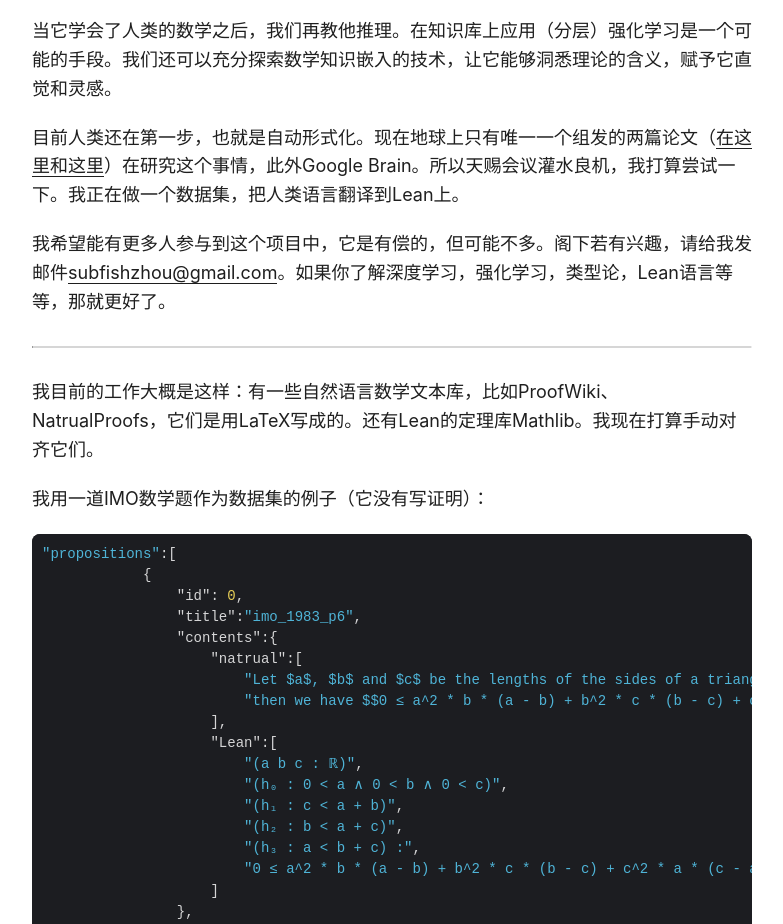
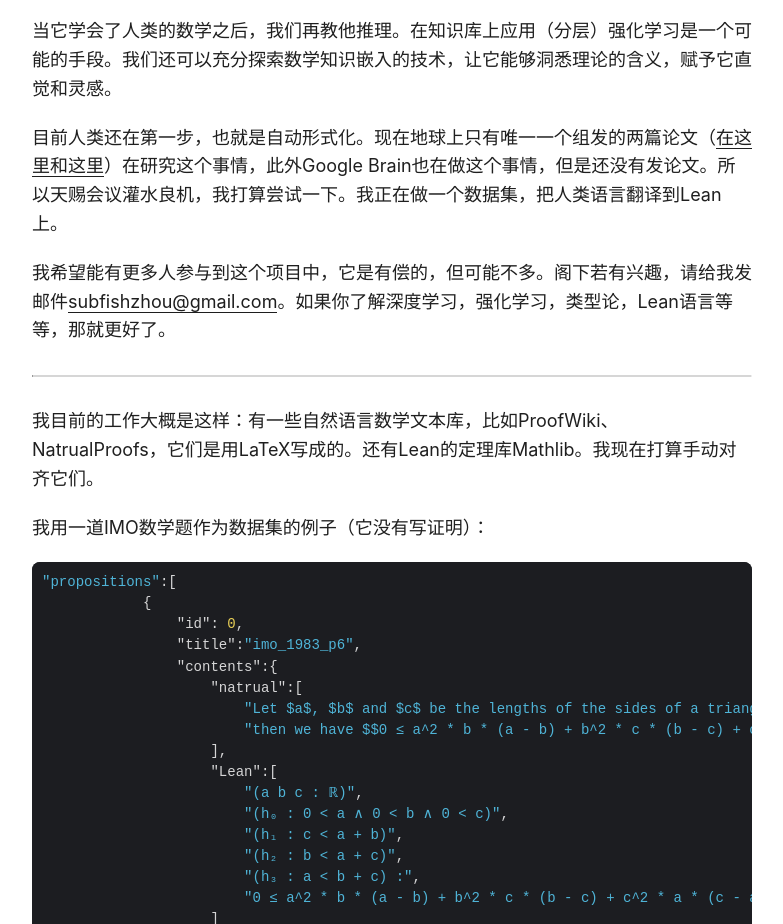
Before and after one commit to subfish-zhou/subfish-zhou.github.io, a plain HTML site: page posts/automath/index.html in a window 1280 px wide. Shown: the part 780-1704 px from the top of the page, without its empty margins (248-1031 px from the left). Drawn offline with Linux system fonts and the light colour scheme.

Commit message:
Update index.html
fix mistyping

```diff
--- a/posts/automath/index.html
+++ b/posts/automath/index.html
@@ -209,7 +209,7 @@
 <p>人类的逻辑太跳脱，语言太模糊，难保不会出岔子。计算机学数学是用精确的程序语言表述的，每一个定理每一个证明步骤都可以用精确的方式验证。太好了，这样数学就再也不会出错了。而且，机械化也不代表计算机不会拥有强大的直觉和灵感。人顶上这个肉球能干的事，铁块也不是不能干。</p>
 <p>但是目前遇到了一个困难。人写了浩如烟海的论文，没法一个一个变成精确的程序语言，教给计算机。但是我希望让它站在人类的肩膀上做新的数学。所以一个新的想法出现了，它叫做自动形式化。通过机器翻译的手段，把人类数学语言翻译成形式化语言。</p>
 <p>当它学会了人类的数学之后，我们再教他推理。在知识库上应用（分层）强化学习是一个可能的手段。我们还可以充分探索数学知识嵌入的技术，让它能够洞悉理论的含义，赋予它直觉和灵感。</p>
-<p>目前人类还在第一步，也就是自动形式化。现在地球上只有唯一一个组发的两篇论文（<a href="https://arxiv.org/pdf/1912.02636.pdf">在这里</a><a href="https://repository.ubn.ru.nl/bitstream/handle/2066/143744/143744.pdf">和这里</a>）在研究这个事情，此外Google Brain。所以天赐会议灌水良机，我打算尝试一下。我正在做一个数据集，把人类语言翻译到Lean上。</p>
+<p>目前人类还在第一步，也就是自动形式化。现在地球上只有唯一一个组发的两篇论文（<a href="https://arxiv.org/pdf/1912.02636.pdf">在这里</a><a href="https://repository.ubn.ru.nl/bitstream/handle/2066/143744/143744.pdf">和这里</a>）在研究这个事情，此外Google Brain也在做这个事情，但是还没有发论文。所以天赐会议灌水良机，我打算尝试一下。我正在做一个数据集，把人类语言翻译到Lean上。</p>
 <p>我希望能有更多人参与到这个项目中，它是有偿的，但可能不多。阁下若有兴趣，请给我发邮件<a href="mailto:subfishzhou@gmail.com">subfishzhou@gmail.com</a>。如果你了解深度学习，强化学习，类型论，Lean语言等等，那就更好了。</p>
 <hr>
 <p>我目前的工作大概是这样：有一些自然语言数学文本库，比如ProofWiki、NatrualProofs，它们是用LaTeX写成的。还有Lean的定理库Mathlib。我现在打算手动对齐它们。</p>
```
